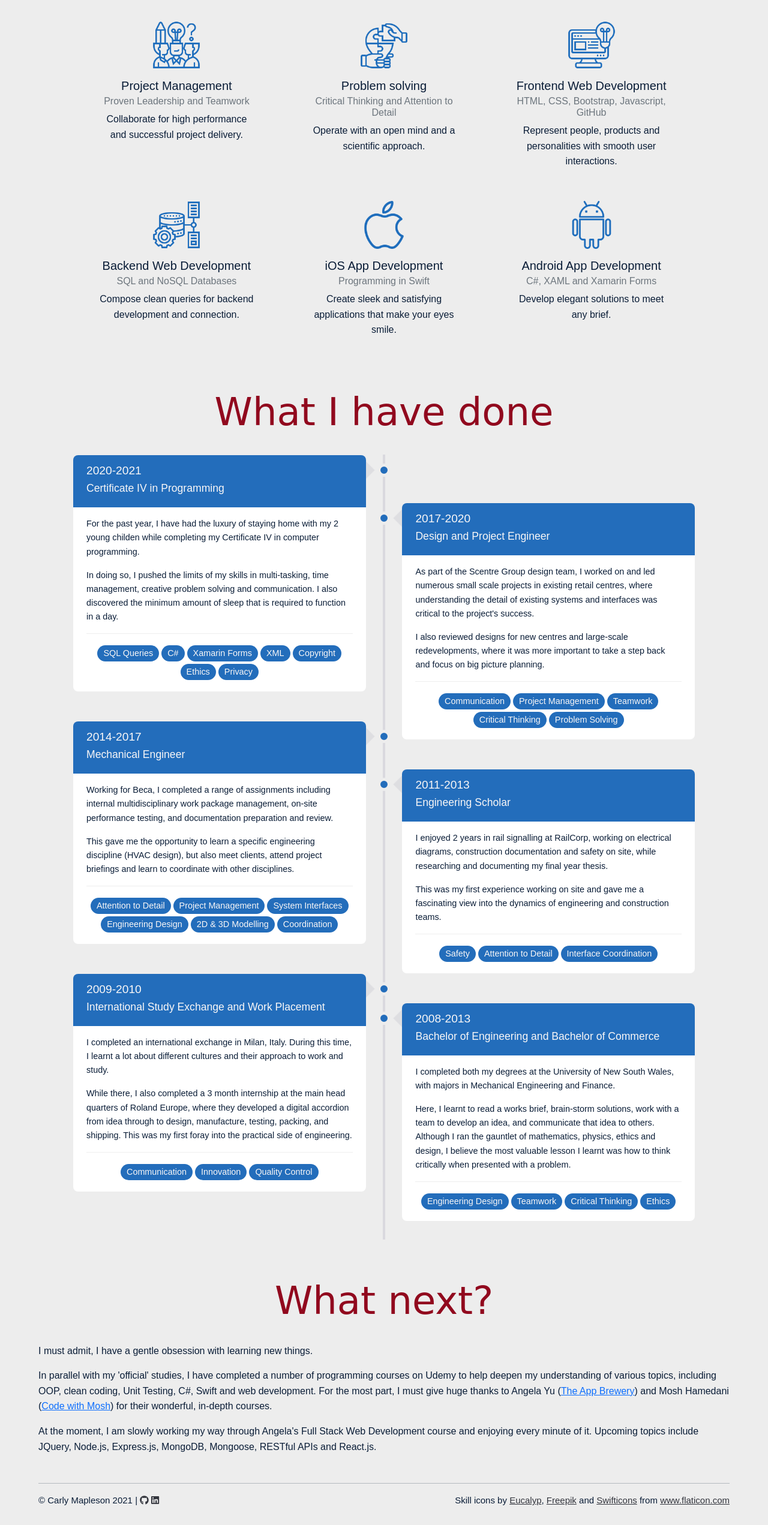
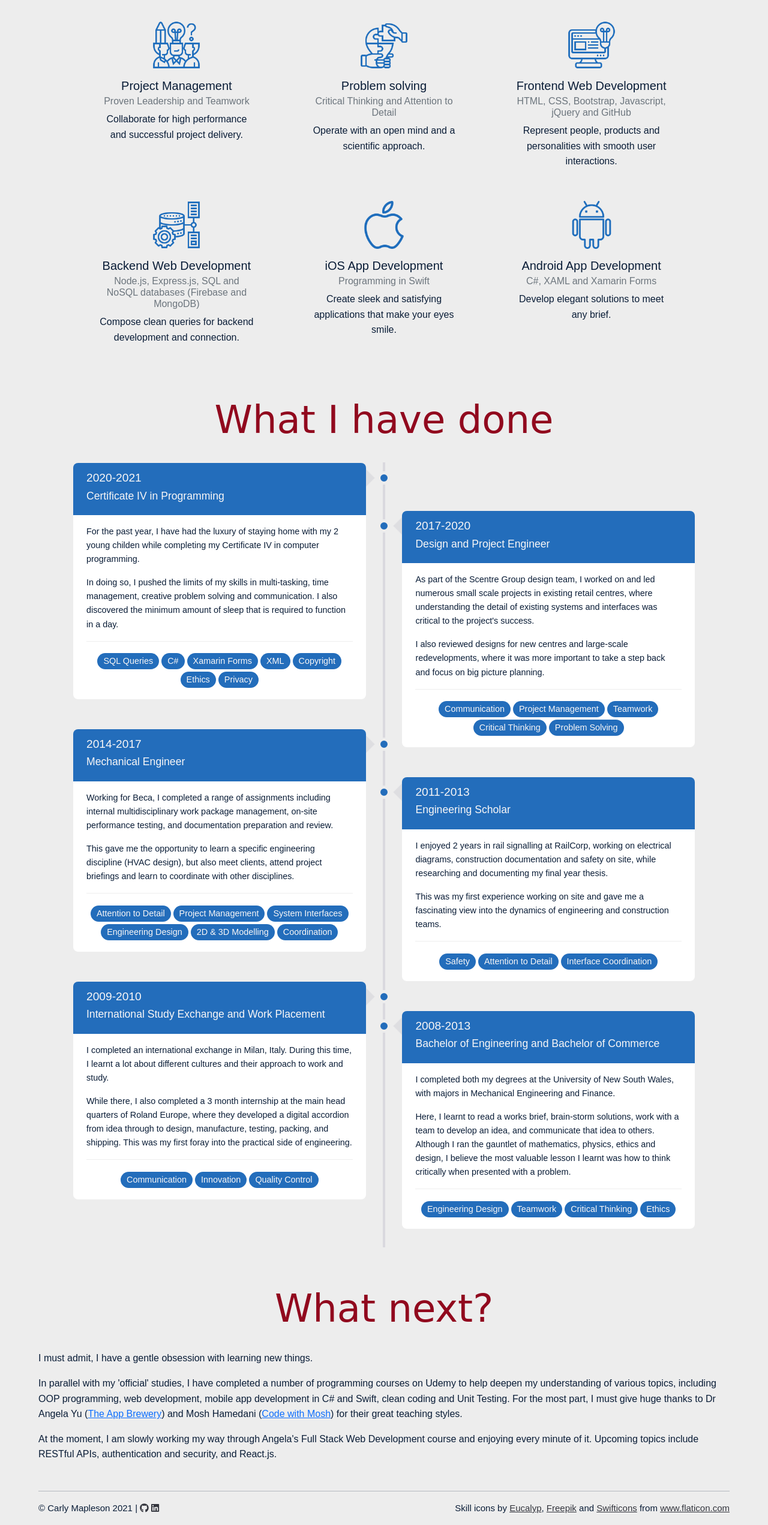
Before and after one commit to DaughterOfMaple/DaughterOfMaple.github.io, a plain HTML site: page index.html in a window 1280 px wide. Shown: the part 829-3372 px from the top of the page at 60% size. Drawn offline with nearby package versions, Linux system fonts and the light colour scheme; a web font is replaced by a local one.

Commit message:
Update skills

```diff
--- a/index.html
+++ b/index.html
@@ -123,8 +123,8 @@
               <img class="card-img" src="images/web-development.png" alt="Web Development">
               <div class="card-body">
                 <h5 class="card-title">Frontend Web Development</h5>
-                <h6 class="card-subtitle mb-2 text-muted">HTML, CSS, Bootstrap, Javascript, GitHub</h6>
-                <!-- <h6 class="card-subtitle mb-2 text-muted">HTML, CSS, Bootstrap, Javascript, JQuery, React.js, GitHub</h6> -->
+                <h6 class="card-subtitle mb-2 text-muted">HTML, CSS, Bootstrap, Javascript, jQuery and GitHub</h6>
+                <!-- <h6 class="card-subtitle mb-2 text-muted">React.js</h6> -->
                 <p class="card-text">Represent people, products and personalities with smooth user interactions.</p>
               </div>
             </div>
@@ -134,8 +134,8 @@
               <img class="card-img" src="images/database-storage.png" alt="Web Development">
               <div class="card-body">
                 <h5 class="card-title">Backend Web Development</h5>
-                <h6 class="card-subtitle mb-2 text-muted">SQL and NoSQL Databases</h6>
-                <!-- <h6 class="card-subtitle mb-2 text-muted">Node.js, Express.js, MongoDB, Mongoose, SQL, NoSQL, RESTful APIs</h6> -->
+                <h6 class="card-subtitle mb-2 text-muted">Node.js, Express.js, SQL and NoSQL databases (Firebase and MongoDB)</h6>
+                <!-- <h6 class="card-subtitle mb-2 text-muted">authentication and security, and RESTful APIs</h6> -->
                 <p class="card-text">Compose clean queries for backend development and connection.</p>
               </div>
             </div>
@@ -299,10 +299,10 @@
       <div class="container-fluid">
         <h1>What next?</h1>
         <p>I must admit, I have a gentle obsession with learning new things.</p>
-        <p>In parallel with my 'official' studies, I have completed a number of programming courses on Udemy to help deepen my understanding of various topics, including OOP, clean coding, Unit Testing, C#, Swift and web development. For the most
-          part, I must give huge thanks to Angela Yu (<a href="https://www.appbrewery.co/" title="The App Brewery">The App Brewery</a>) and Mosh Hamedani (<a href="https://codewithmosh.com/courses?affcode=146684_8qgz9mhy" title="Code with Mosh">Code
-            with Mosh</a>) for their wonderful, in-depth courses.</p>
-        <p>At the moment, I am slowly working my way through Angela's Full Stack Web Development course and enjoying every minute of it. Upcoming topics include JQuery, Node.js, Express.js, MongoDB, Mongoose, RESTful APIs and React.js.</p>
+        <p>In parallel with my 'official' studies, I have completed a number of programming courses on Udemy to help deepen my understanding of various topics, including OOP programming, web development, mobile app development in C# and Swift, clean coding and Unit Testing. For the most
+          part, I must give huge thanks to Dr Angela Yu (<a href="https://www.appbrewery.co/" title="The App Brewery">The App Brewery</a>) and Mosh Hamedani (<a href="https://codewithmosh.com/courses?affcode=146684_8qgz9mhy" title="Code with Mosh">Code
+            with Mosh</a>) for their great teaching styles.</p>
+        <p>At the moment, I am slowly working my way through Angela's Full Stack Web Development course and enjoying every minute of it. Upcoming topics include RESTful APIs, authentication and security, and React.js.</p>
       </div>
     </section>
   </main>
```
